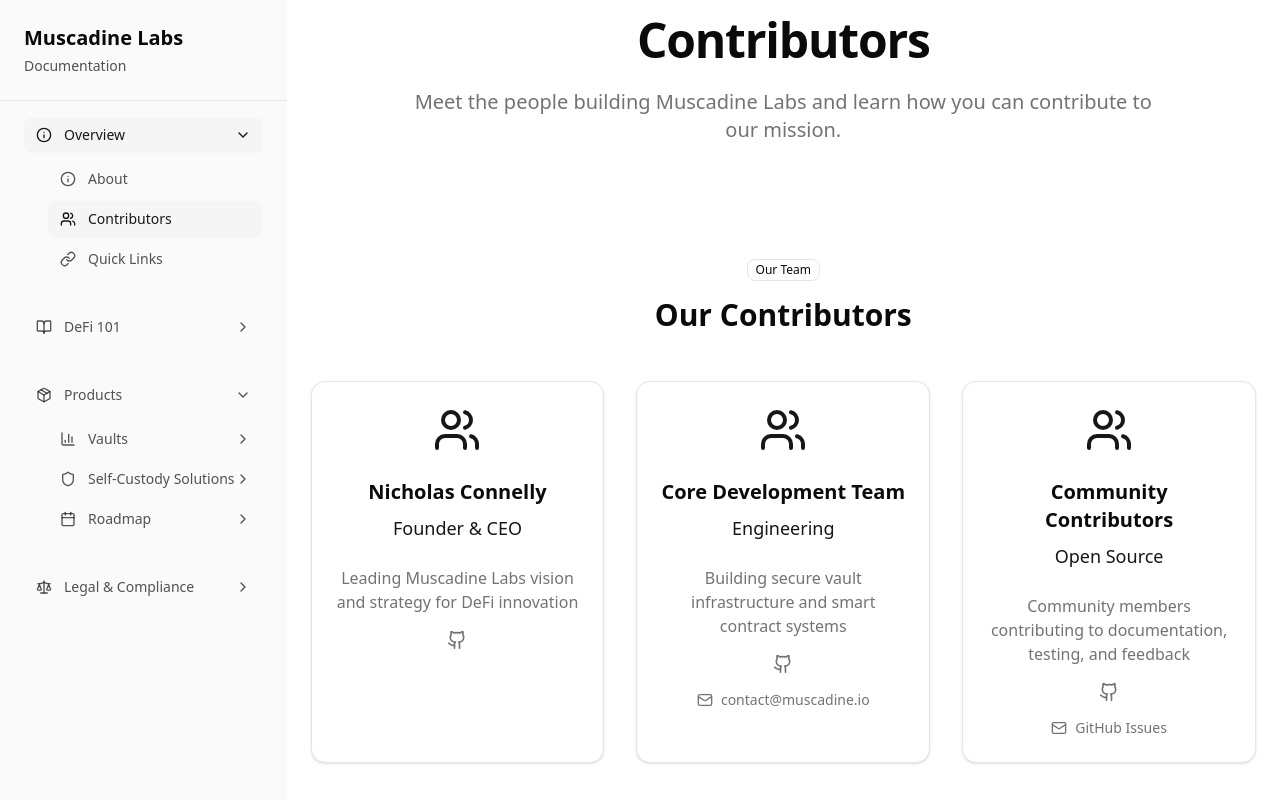
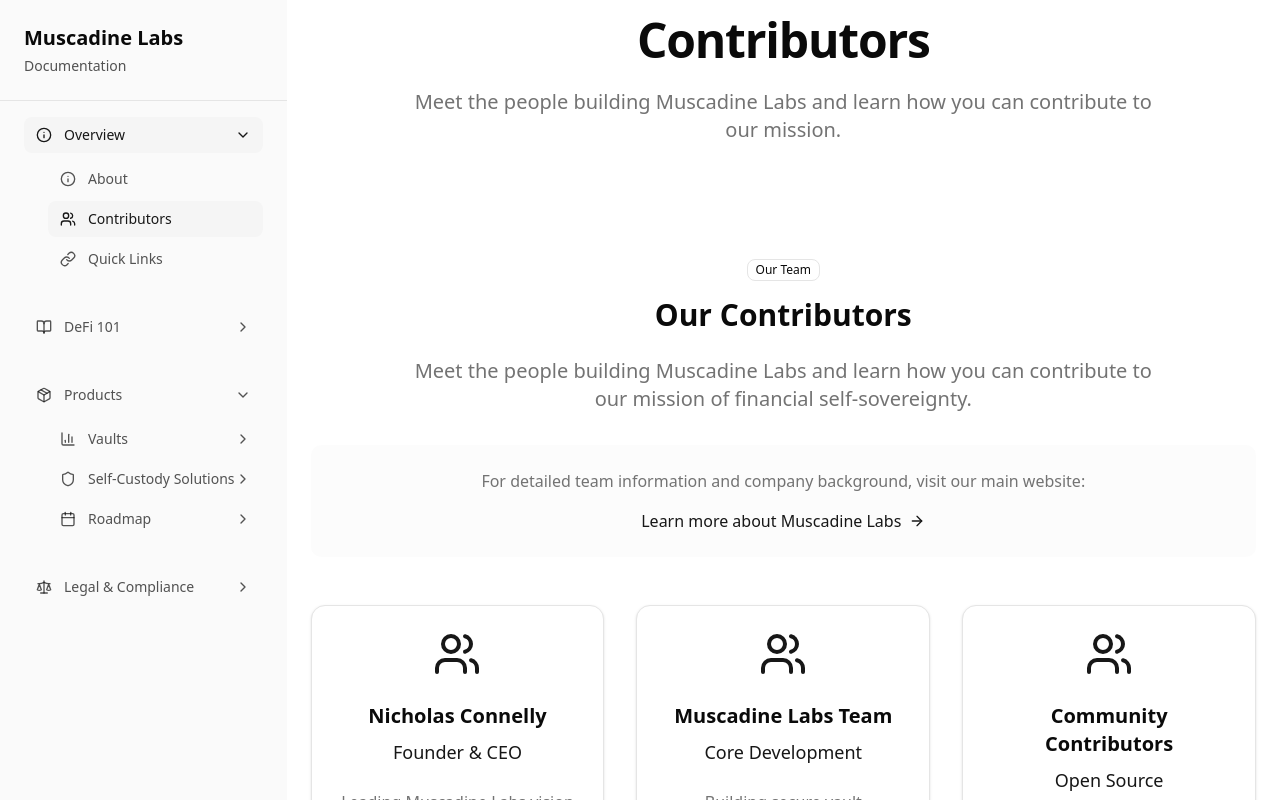
Before and after one commit to Muscadine-Labs/Documentation, a Next.js app: page /overview/contributors in a window 1280 px wide. Built offline with nearby package versions, Linux system fonts and the light colour scheme.

Commit message:
Enhance contributors page with link to main website about page

```diff
--- a/app/overview/contributors/page.tsx
+++ b/app/overview/contributors/page.tsx
@@ -9,23 +9,23 @@
   {
     name: "Nicholas Connelly",
     role: "Founder & CEO",
-    description: "Leading Muscadine Labs vision and strategy for DeFi innovation",
+    description: "Leading Muscadine Labs vision and strategy for DeFi innovation and financial self-sovereignty",
     github: "https://github.com/nicholasconnelly",
     twitter: "#",
     linkedin: "#",
     avatar: "/avatars/nicholas.jpg",
   },
   {
-    name: "Core Development Team",
-    role: "Engineering",
-    description: "Building secure vault infrastructure and smart contract systems",
+    name: "Muscadine Labs Team",
+    role: "Core Development",
+    description: "Building secure vault infrastructure, smart contract systems, and self-custody solutions",
     github: "https://github.com/Muscadine-Labs",
     contact: "contact@muscadine.io",
   },
   {
     name: "Community Contributors",
     role: "Open Source",
-    description: "Community members contributing to documentation, testing, and feedback",
+    description: "Community members contributing to documentation, testing, and feedback across our ecosystem",
     github: "https://github.com/Muscadine-Labs/Documentation",
     contact: "GitHub Issues",
   },
@@ -64,6 +64,23 @@
           <div className="text-center mb-12">
             <Badge variant="outline" className="mb-4">Our Team</Badge>
             <h2 className="text-3xl font-bold mb-6">Our Contributors</h2>
+            <p className="text-xl text-muted-foreground mb-8 max-w-3xl mx-auto">
+              Meet the people building Muscadine Labs and learn how you can contribute to our mission of financial self-sovereignty.
+            </p>
+            <div className="bg-muted/30 rounded-lg p-6 mb-8">
+              <p className="text-muted-foreground mb-4">
+                For detailed team information and company background, visit our main website:
+              </p>
+              <a
+                href="https://www.muscadine.io/about"
+                target="_blank"
+                rel="noopener noreferrer"
+                className="inline-flex items-center space-x-2 text-primary hover:text-primary/80 transition-colors font-medium"
+              >
+                <span>Learn more about Muscadine Labs</span>
+                <ArrowRight className="h-4 w-4" />
+              </a>
+            </div>
           </div>
           <div className="grid md:grid-cols-2 lg:grid-cols-3 gap-8">
             {contributors.map((contributor) => (
```
